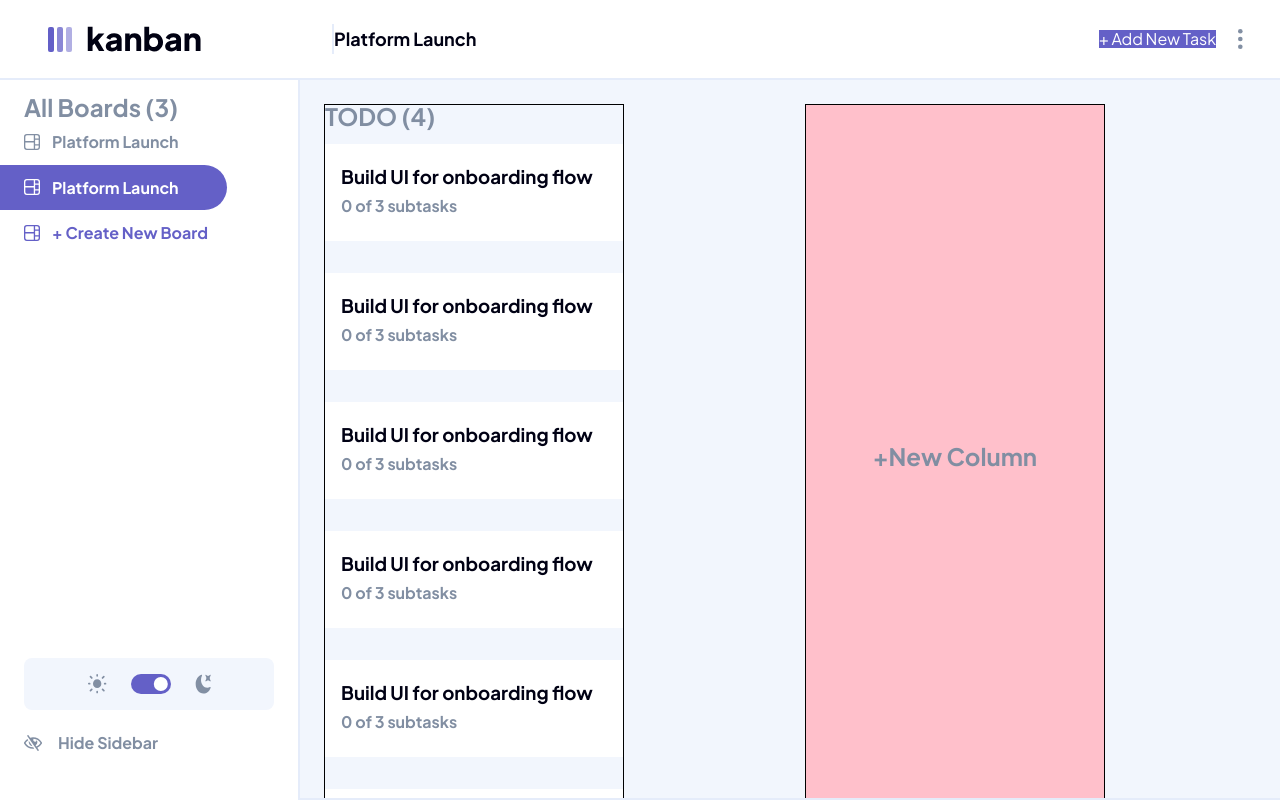
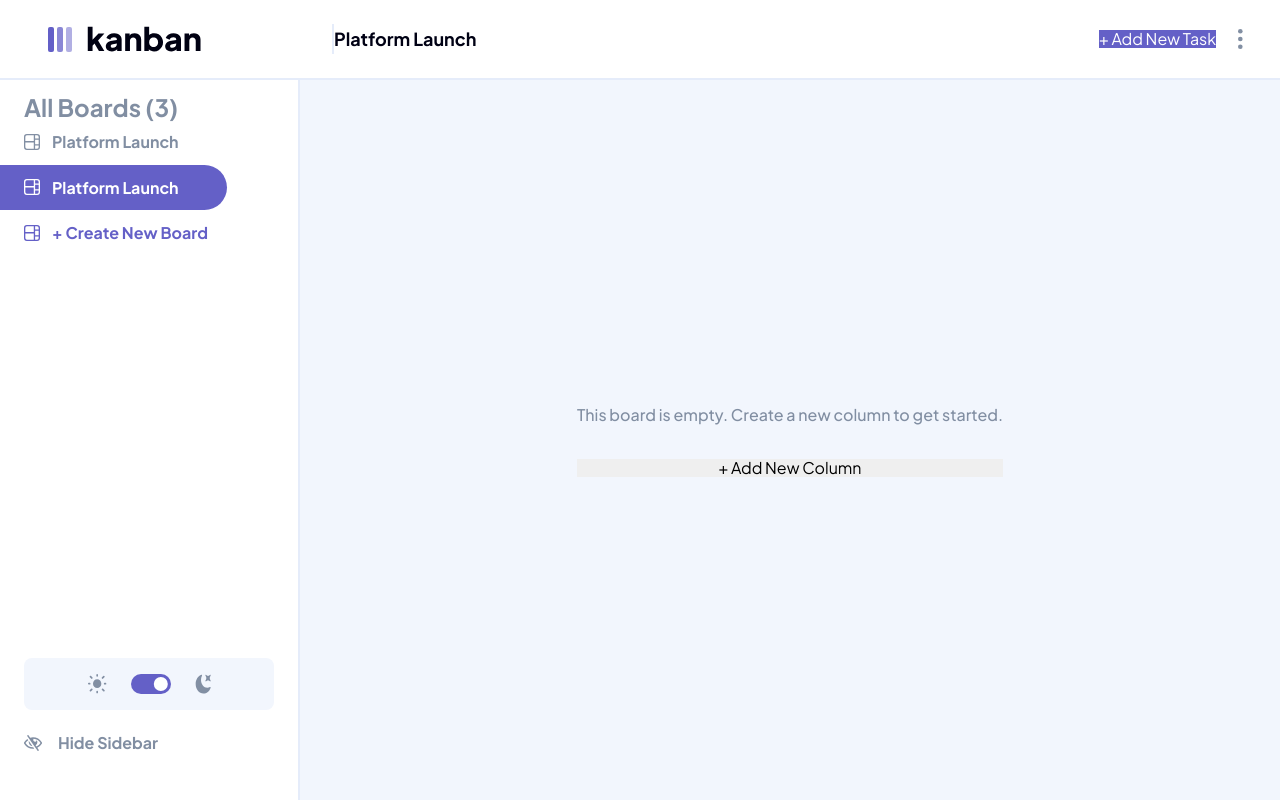
Before and after one commit to SVBSH/kanban-task-management-frontend, a React (Vite) app: page / in a window 1280 px wide. Built offline with nearby package versions, Linux system fonts and the light colour scheme.

Commit message:
add state for empty task group

```diff
--- a/src/components/TaskGroup/TaskGroup.jsx
+++ b/src/components/TaskGroup/TaskGroup.jsx
@@ -1,8 +1,14 @@
 import styles from './taskGroup.module.css'
 import TaskList from '../TaskList/TaskList'
 const TaskGroup = (props) => {
+  const boardEmpty = true
+
   return (
-    <div className={styles['task-group-container'] + ' bg-primary-1'}>
+    <div
+      data-board-empty={boardEmpty}
+      className={styles['task-group-container'] + ' bg-primary-1'}
+    >
+      {!boardEmpty ? (
         <ul className={styles['task-group-list']} role="list">
           <li className={styles['task-group-item']}>
             <h2 className="color-gray-3">TODO (4)</h2>
@@ -14,6 +20,14 @@ const TaskGroup = (props) => {
             <h2 className="color-gray-3">+New Column</h2>
           </li>
         </ul>
+      ) : (
+        <>
+          <p className="color-gray-3 fw-500">
+            This board is empty. Create a new column to get started.
+          </p>
+          <button className="">+ Add New Column</button>
+        </>
+      )}
     </div>
   )
 }
--- a/src/components/TaskGroup/taskGroup.module.css
+++ b/src/components/TaskGroup/taskGroup.module.css
@@ -1,12 +1,21 @@
 .task-group-container {
   --spacing: 1.5rem;
   display: grid;
+
+  &[data-board-empty='false'] {
     grid-auto-flow: column;
     overflow-x: scroll;
     overflow-y: scroll;
     --header-height: 82px;
     /* this should be calculated dynamically */
     max-height: calc(100vh - var(--header-height));
+  }
+
+  &[data-board-empty='true'] {
+    gap: 2rem;
+    place-content: center;
+    text-align: center;
+  }
 }
 
 .task-group-list {
--- a/src/index.css
+++ b/src/index.css
@@ -213,6 +213,10 @@ html[data-theme='light'] {
   border-radius: 24px;
 }
 
+.text-upper {
+  text-transform: uppercase;
+}
+
 .btn {
   border: none;
   background-color: transparent;
```
Lines whose indentation alone changed are shown as unchanged.
